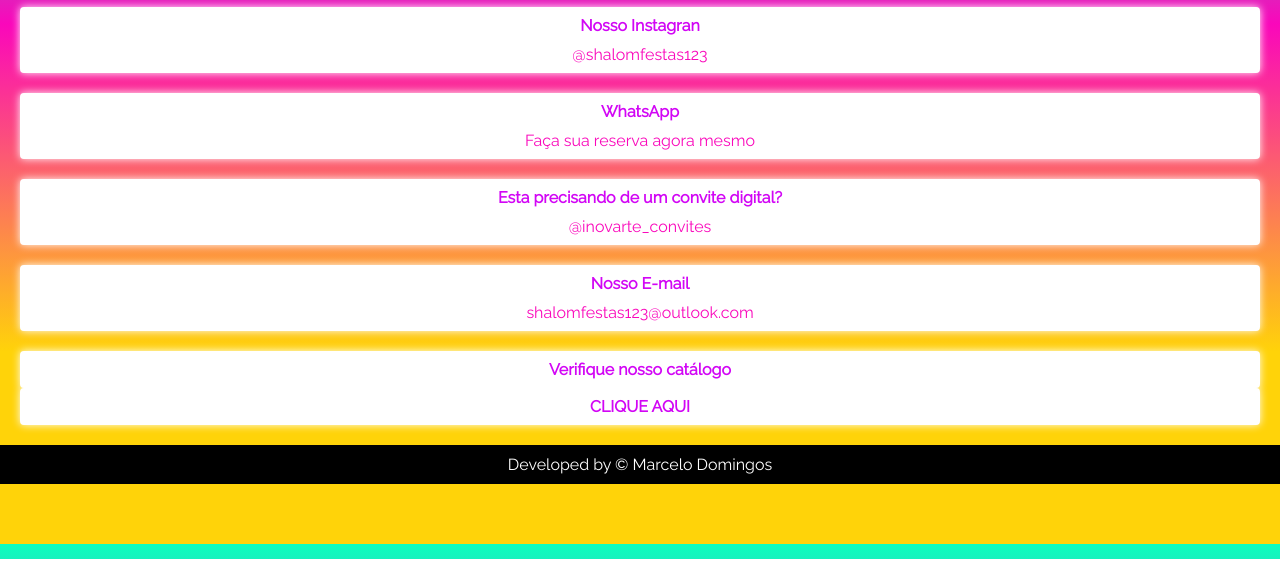
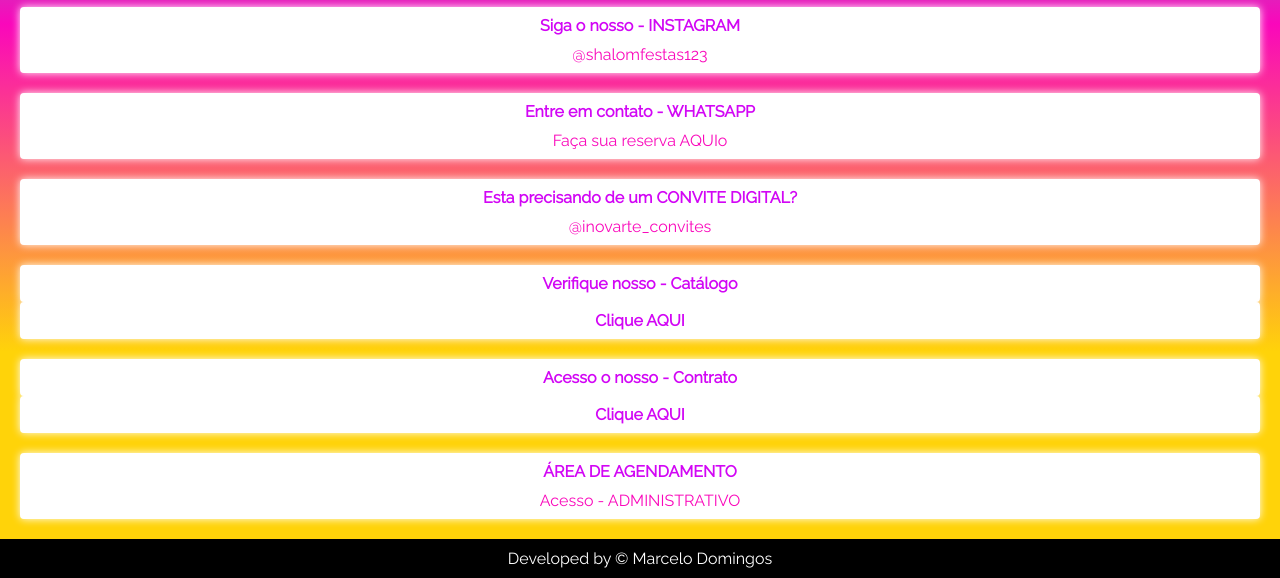
Before and after one commit to marcelodomingos016/LinkTree-ShalomFestas, a plain HTML site: page index.html in a window 1280 px wide. Shown: the part 256-834 px from the top of the page. Drawn offline with Linux system fonts and the light colour scheme.

Commit message:
Add files via upload

```diff
--- a/index.html
+++ b/index.html
@@ -28,32 +28,38 @@
                 <ul class="link-list">
                     <li>
                         <a href="https://www.instagram.com/shalomfestas123/" target="_blank">
-                            Nosso Instagran
+                            Siga o nosso - INSTAGRAM
                             <span>@shalomfestas123</span>
                         </a>
                     </li>
                     <li>
                         <a href="https://wa.me/5581985717694" target="_blank">
-                            WhatsApp
-                            <span>Faça sua reserva agora mesmo</span>
+                            Entre em contato - WHATSAPP
+                            <span>Faça sua reserva AQUIo</span>
                         </a>
                     </li>
-                     <li>
+                    <li>
                         <a href="https://www.instagram.com/inovarte_convites/" target="_blank">
-                            Esta precisando de um convite digital?
+                            Esta precisando de um CONVITE DIGITAL?
                             <span>@inovarte_convites</span>
                         </a>
                     </li>
                     <li>
-                        <a href="mailto:hadassa_modas01@hotmail.com" target="_blank">
-                            Nosso E-mail
-                            <span>shalomfestas123@outlook.com</span>
+                        <a href="pdf/catalogo.pdf" target="_blank">
+                            Verifique nosso - Catálogo
+                            <a href="pdf/catalogo.pdf" download="catalogoLoja">Clique AQUI</a>
                         </a>
                     </li>
                     <li>
-                        <a href="" target="_blank">
-                            Verifique nosso catálogo
-                            <a href="#" download="catalogoLoja">CLIQUE AQUI</a>
+                        <a href="pdf/catalogo.pdf" target="_blank">
+                            Acesso o nosso - Contrato
+                            <a href="pdf/catalogo.pdf" download="catalogoLoja">Clique AQUI</a>
+                        </a>
+                    </li>
+                    <li>
+                        <a href="https://www.instagram.com/shalomfestas123/" target="_blank">
+                            ÁREA DE AGENDAMENTO
+                            <span>Acesso - ADMINISTRATIVO</span>
                         </a>
                     </li>
                 </ul>
```
Also changed, not shown: 1 other file.
